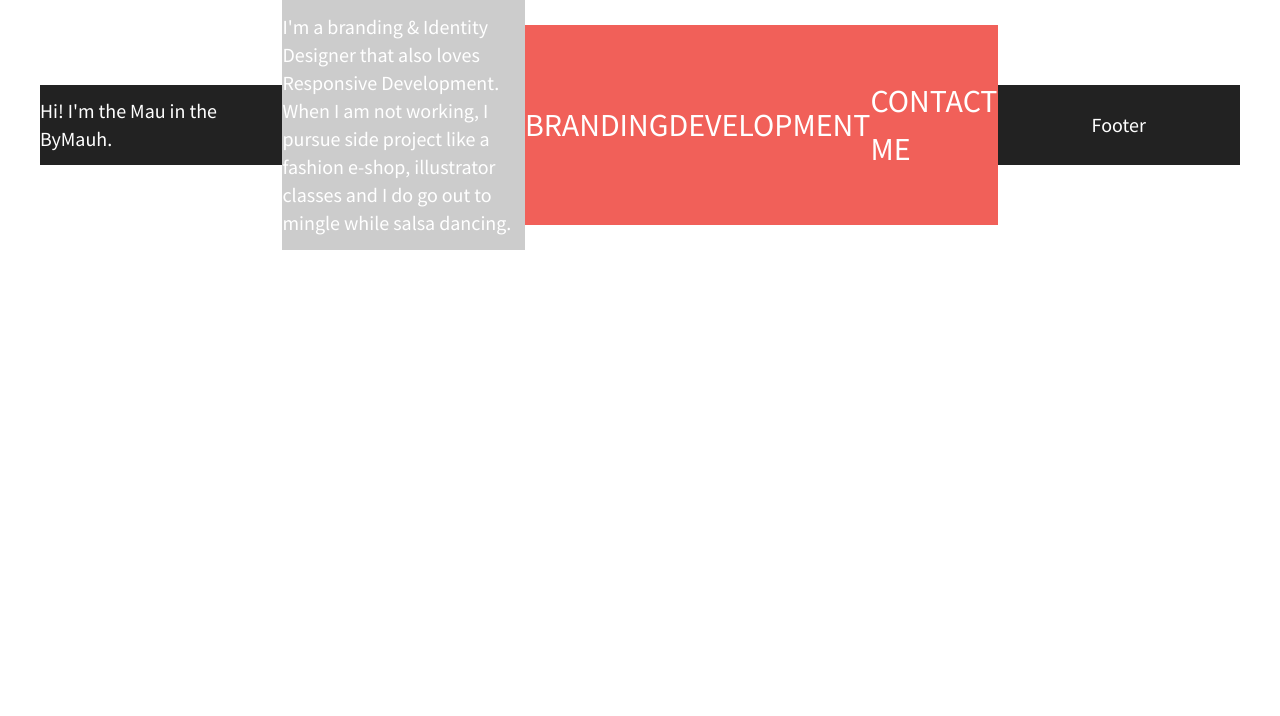
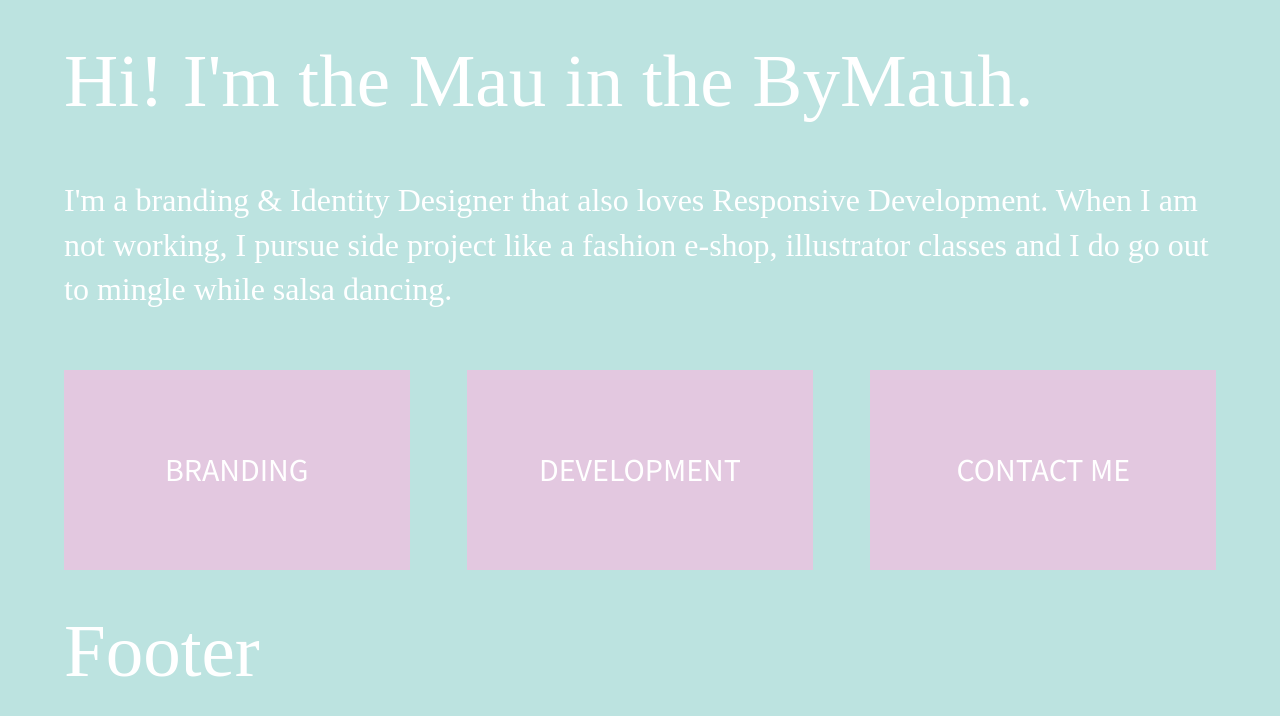
Before and after one commit to Maunielle/206-flexbox-starter2, a plain HTML site: page index.html in a window 1280 px wide. Drawn offline with nearby package versions, Linux system fonts and the light colour scheme.

Commit message:
personified css

```diff
--- a/css/main.css
+++ b/css/main.css
@@ -96,7 +96,7 @@ textarea {
    ========================================================================== */
 
 html {
-  background-color: #fff;
+  background-color: #BCE3E0;
   height: 100%;
   width: 100%;
 }
@@ -104,44 +104,52 @@ html {
 body {
   font-family: 'Source Sans Pro', sans-serif;
   padding: 0 2em;
-  font-size: 1.25em;
+  font-size: 2em;
   height: 100%;
-  color: #fff;
+
 }
 
 header,
 footer {
-  background-color: #222;
+
   height: 80px;
   width: 100%;
+  font-family: 'Anton';
+  font-size: 75px;
+   color: #fff;
+  padding-top: 40px;
+
 }
 
 main {
-  background-color: #ccc;
+  color: #fff ;
   height: 250px;
   width: 100%;
+  font-family: 'Kulim Park'
 }
 
 header,
 footer,
 main {
   display: flex;
-  justify-content: center;
+  justify-content: flex-start;
   align-items: center;
 
 }
 
 .flex-container {
     display: flex;
-    justify-content: center;
+    justify-content: space-between;
     align-items: center;
+    flex-flow: row wrap;
+
 }
 
 .flex-items {
   color: #fff;
   line-height: 1.5em;
-  font-size: 1.6em;
-  background-color: #f16059;
+  font-size: 1em;
+  background-color:#E3C8E0;
   width: 30%;
   height: 200px;
   display: flex;
```
